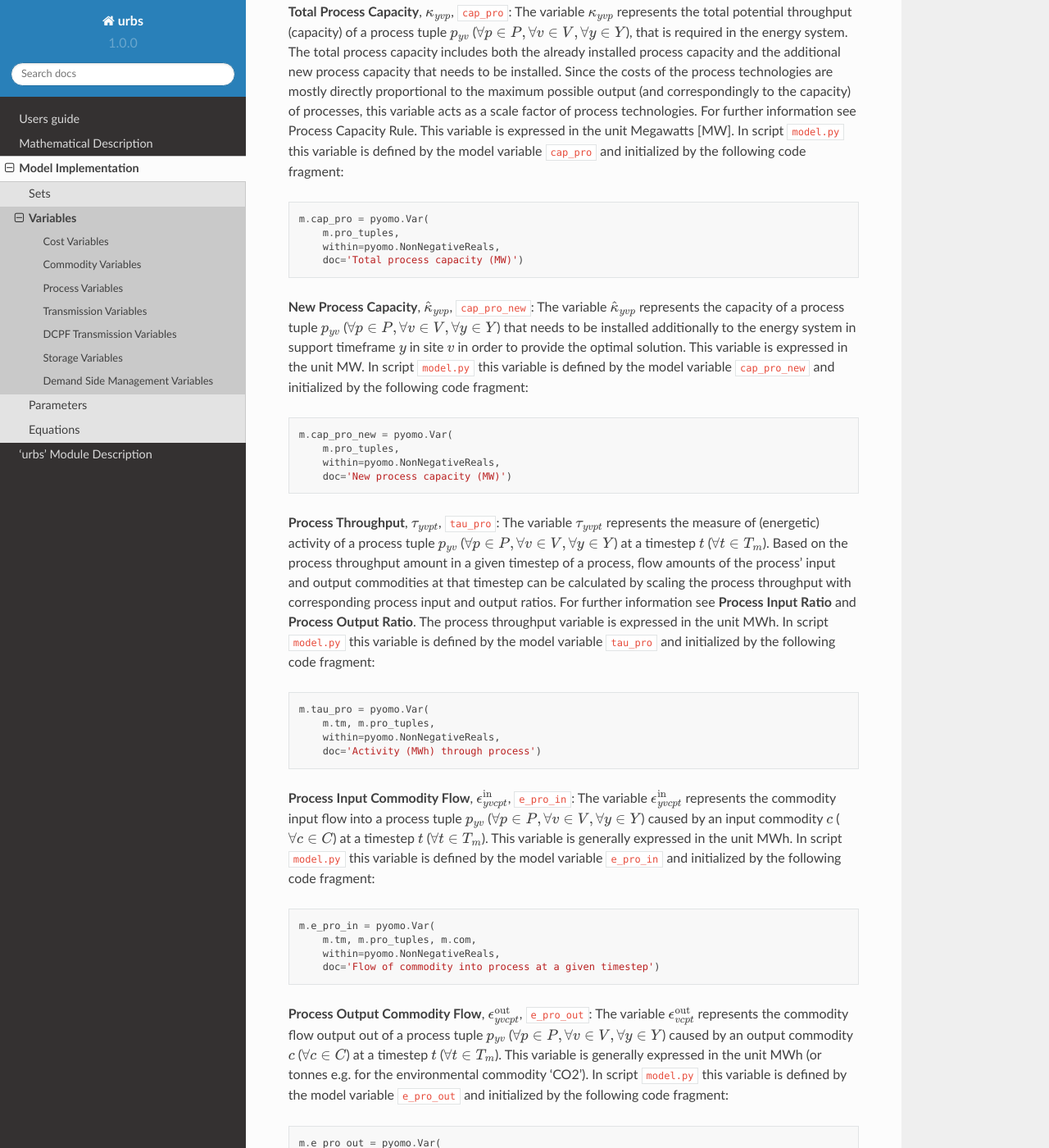
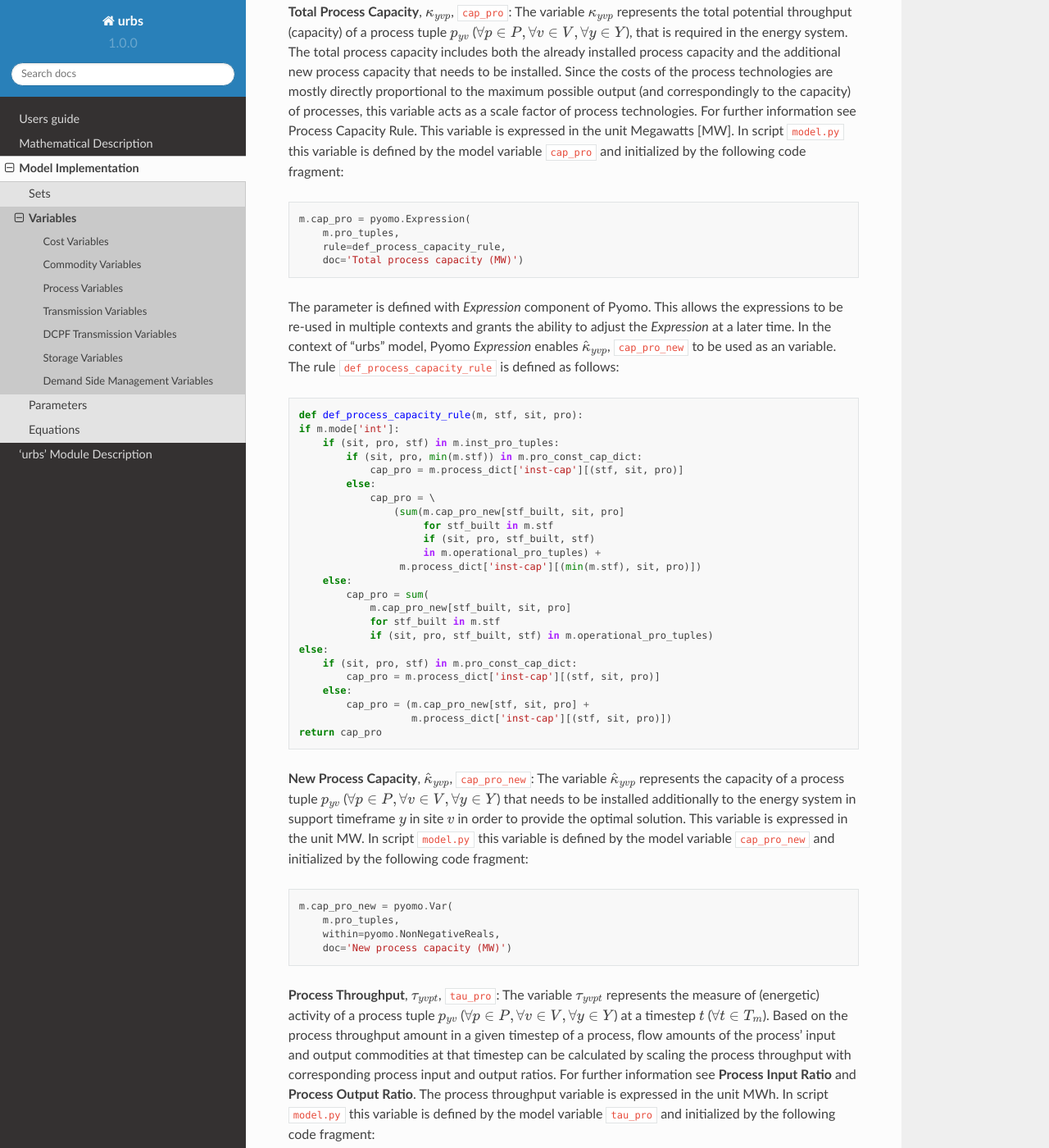
Before and after one commit to tum-ens/urbs, a Sphinx documentation site: the page built from doc/implementdoc/variables.rst, in a window 1280 px wide and 1400 px high, scrolled down 3182 px. Shown: the whole window at 82% size. Built offline with Sphinx 7.4.7 and the Read the Docs theme 2.0.0, drawn with Linux system fonts in a browser that asks for light colours; some of the changed text lies outside the part shown.

Commit message:
Doc update + Addition of a missing parentheses

```diff
--- a/doc/implementdoc/param-tech.rst
+++ b/doc/implementdoc/param-tech.rst
@@ -162,7 +162,7 @@ The user can set the paramteter in script ``runme.py`` in the line:
     dt = 1  # length of each time step (unit: hours)
 
 **Weight of Last Modeled Support Timeframe**, :math:`W`,
-``m.global_prop.loc[(min(m.stf), 'Cost budget'), 'value']``: This parameter
+``m.global_prop.loc[(max(sorted_stf), 'Weight'), 'value']``: This parameter
 specifies how long the time interval represented by the last support timeframe
 is. The unit of this parameter is years. By extension it also specifies the end
 of the modeling horizon. The parameter is set in the spreadsheet corresponding
--- a/doc/implementdoc/variables.rst
+++ b/doc/implementdoc/variables.rst
@@ -181,10 +181,40 @@ is expressed in the unit Megawatts [MW].
 In script ``model.py`` this variable is defined by the model variable
 ``cap_pro`` and initialized by the following code fragment: ::
 
-    m.cap_pro = pyomo.Var(
+    m.cap_pro = pyomo.Expression(
         m.pro_tuples,
-        within=pyomo.NonNegativeReals,
+        rule=def_process_capacity_rule,
         doc='Total process capacity (MW)')
+
+The parameter is defined with *Expression* component of Pyomo. This allows the expressions
+to be re-used in multiple contexts and grants the ability to adjust the *Expression* at a later time.
+In the context of "urbs" model, Pyomo *Expression* enables :math:`\hat{\kappa}_{yvp}`, ``cap_pro_new``
+to be used as an variable. The rule ``def_process_capacity_rule`` is defined as follows::
+
+    def def_process_capacity_rule(m, stf, sit, pro):
+    if m.mode['int']:
+        if (sit, pro, stf) in m.inst_pro_tuples:
+            if (sit, pro, min(m.stf)) in m.pro_const_cap_dict:
+                cap_pro = m.process_dict['inst-cap'][(stf, sit, pro)]
+            else:
+                cap_pro = \
+                    (sum(m.cap_pro_new[stf_built, sit, pro]
+                         for stf_built in m.stf
+                         if (sit, pro, stf_built, stf)
+                         in m.operational_pro_tuples) +
+                     m.process_dict['inst-cap'][(min(m.stf), sit, pro)])
+        else:
+            cap_pro = sum(
+                m.cap_pro_new[stf_built, sit, pro]
+                for stf_built in m.stf
+                if (sit, pro, stf_built, stf) in m.operational_pro_tuples)
+    else:
+        if (sit, pro, stf) in m.pro_const_cap_dict:
+            cap_pro = m.process_dict['inst-cap'][(stf, sit, pro)]
+        else:
+            cap_pro = (m.cap_pro_new[stf, sit, pro] +
+                       m.process_dict['inst-cap'][(stf, sit, pro)])
+    return cap_pro
 
 **New Process Capacity**, :math:`\hat{\kappa}_{yvp}`, ``cap_pro_new``: The
 variable :math:`\hat{\kappa}_{yvp}` represents the capacity of a process tuple
@@ -261,10 +291,43 @@ capacity that needs to be installed. This variable is expressed in the unit MW.
 In script ``features\transmission.py`` this variable is defined by the model variable
 ``cap_tra`` and initialized by the following code fragment: ::
 
-    m.cap_tra = pyomo.Var(
+    m.cap_tra = pyomo.Expression(
         m.tra_tuples,
-        within=pyomo.NonNegativeReals,
+        rule=def_transmission_capacity_rule,
         doc='Total transmission capacity (MW)')
+
+With ``def_transmission_capacity_rule`` defined as::
+
+    def def_transmission_capacity_rule(m, stf, sin, sout, tra, com):
+    if m.mode['int']:
+        if (sin, sout, tra, com, stf) in m.inst_tra_tuples:
+            if (min(m.stf), sin, sout, tra, com) in m.tra_const_cap_dict:
+                cap_tra = m.transmission_dict['inst-cap'][
+                    (min(m.stf), sin, sout, tra, com)]
+            else:
+                cap_tra = (
+                    sum(m.cap_tra_new[stf_built, sin, sout, tra, com]
+                        for stf_built in m.stf
+                        if (sin, sout, tra, com, stf_built, stf) in
+                        m.operational_tra_tuples) +
+                    m.transmission_dict['inst-cap']
+                    [(min(m.stf), sin, sout, tra, com)])
+        else:
+            cap_tra = (
+                sum(m.cap_tra_new[stf_built, sin, sout, tra, com]
+                    for stf_built in m.stf
+                    if (sin, sout, tra, com, stf_built, stf) in
+                    m.operational_tra_tuples))
+    else:
+        if (stf, sin, sout, tra, com) in m.tra_const_cap_dict:
+            cap_tra = \
+                m.transmission_dict['inst-cap'][(stf, sin, sout, tra, com)]
+        else:
+            cap_tra = (m.cap_tra_new[stf, sin, sout, tra, com] +
+                       m.transmission_dict['inst-cap'][
+                           (stf, sin, sout, tra, com)])
+
+    return cap_tra
 
 **New Transmission Capacity**, :math:`\hat{\kappa}_{yaf}`, ``cap_tra_new``: The
 variable :math:`\hat{\kappa}_{yaf}` represents the additional capacity, that
@@ -377,10 +440,40 @@ capacity that needs to be installed. This variable is expressed in unit MWh. In
 script ``features\storage.py`` this variable is defined by the model variable
 ``cap_sto_c`` and initialized by the following code fragment: ::
 
-    m.cap_sto_c = pyomo.Var(
+    m.cap_sto_c = pyomo.Expression(
         m.sto_tuples,
-        within=pyomo.NonNegativeReals,
+        rule=def_storage_capacity_rule,
         doc='Total storage size (MWh)')
+
+With ``def_storage_capacity_rule`` defined as::
+
+def def_storage_capacity_rule(m, stf, sit, sto, com):
+    if m.mode['int']:
+        if (sit, sto, com, stf) in m.inst_sto_tuples:
+            if (min(m.stf), sit, sto, com) in m.sto_const_cap_c_dict:
+                cap_sto_c = m.storage_dict['inst-cap-c'][
+                    (min(m.stf), sit, sto, com)]
+            else:
+                cap_sto_c = (
+                    sum(m.cap_sto_c_new[stf_built, sit, sto, com]
+                        for stf_built in m.stf
+                        if (sit, sto, com, stf_built, stf) in
+                        m.operational_sto_tuples) +
+                    m.storage_dict['inst-cap-c'][(min(m.stf), sit, sto, com)])
+        else:
+            cap_sto_c = (
+                sum(m.cap_sto_c_new[stf_built, sit, sto, com]
+                    for stf_built in m.stf
+                    if (sit, sto, com, stf_built, stf) in
+                    m.operational_sto_tuples))
+    else:
+        if (stf, sit, sto, com) in m.sto_const_cap_c_dict:
+            cap_sto_c = m.storage_dict['inst-cap-c'][(stf, sit, sto, com)]
+        else:
+            cap_sto_c = (m.cap_sto_c_new[stf, sit, sto, com] +
+                         m.storage_dict['inst-cap-c'][(stf, sit, sto, com)])
+
+    return cap_sto_c
 
 **New Storage Size**, :math:`\hat{\kappa}_{yvs}^\text{c}`, ``cap_sto_c_new``:
 The variable :math:`\hat{\kappa}_{yvs}^\text{c}` represents the additional
@@ -404,10 +497,40 @@ needs to be installed. This variable is expressed in the unit MW. In script
 initialized by the following code fragment:
 ::
 
-    m.cap_sto_p = pyomo.Var(
+    m.cap_sto_p = pyomo.Expression(
         m.sto_tuples,
-        within=pyomo.NonNegativeReals,
+        rule=def_storage_power_rule,
         doc='Total storage power (MW)')
+
+With ``def_storage_power_rule`` defined as::
+
+def def_storage_power_rule(m, stf, sit, sto, com):
+    if m.mode['int']:
+        if (sit, sto, com, stf) in m.inst_sto_tuples:
+            if (min(m.stf), sit, sto, com) in m.sto_const_cap_p_dict:
+                cap_sto_p = m.storage_dict['inst-cap-p'][
+                    (min(m.stf), sit, sto, com)]
+            else:
+                cap_sto_p = (
+                    sum(m.cap_sto_p_new[stf_built, sit, sto, com]
+                        for stf_built in m.stf
+                        if (sit, sto, com, stf_built, stf) in
+                        m.operational_sto_tuples) +
+                    m.storage_dict['inst-cap-p'][(min(m.stf), sit, sto, com)])
+        else:
+            cap_sto_p = (
+                sum(m.cap_sto_p_new[stf_built, sit, sto, com]
+                    for stf_built in m.stf
+                    if (sit, sto, com, stf_built, stf)
+                    in m.operational_sto_tuples))
+    else:
+        if (stf, sit, sto, com) in m.sto_const_cap_p_dict:
+            cap_sto_p = m.storage_dict['inst-cap-p'][(stf, sit, sto, com)]
+        else:
+            cap_sto_p = (m.cap_sto_p_new[stf, sit, sto, com] +
+                         m.storage_dict['inst-cap-p'][(stf, sit, sto, com)])
+
+    return cap_sto_p
 
 **New Storage Power**, :math:`\hat{\kappa}_{yvs}^\text{p}`, ``cap_sto_p_new``:
 The variable :math:`\hat{\kappa}_{yvs}^\text{p}` represents the additional
--- a/doc/theorydoc/min_prob.rst
+++ b/doc/theorydoc/min_prob.rst
@@ -202,8 +202,8 @@ commodity balance is calculated in the following way:
 .. math::
    &\forall c \in C,~t\in T_m:\\\\
    &\text{CB}(c,t)=
-    \sum_{(c,p)\in C^{\mathrm{out}}_p}\epsilon^{\text{in}}_{cpt}-
-    \sum_{(c,p)\in C^{\mathrm{in}}_p}\epsilon^{\text{out}}_{cpt}.
+    \sum_{(c,p)\in C^{\mathrm{in}}_p}\epsilon^{\text{in}}_{cpt}-
+    \sum_{(c,p)\in C^{\mathrm{out}}_p}\epsilon^{\text{out}}_{cpt}.
 
 Here, the tuple sets :math:`C^{\mathrm{in,out}}_p` represent all input and
 output commodities of process :math:`p`, respectively. The commodity balance
```
Also changed, not shown: doc/implementdoc/equ-storage.rst (+8 -8 lines), 1 other file.
